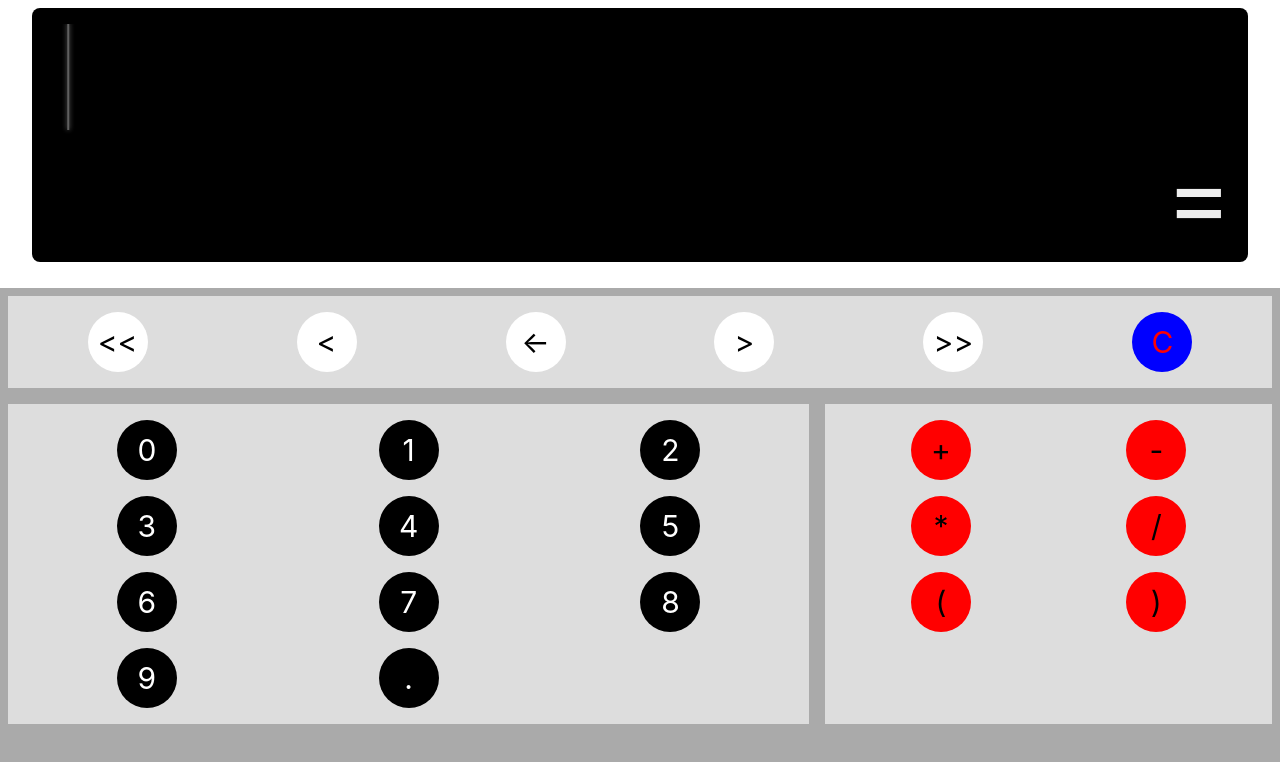
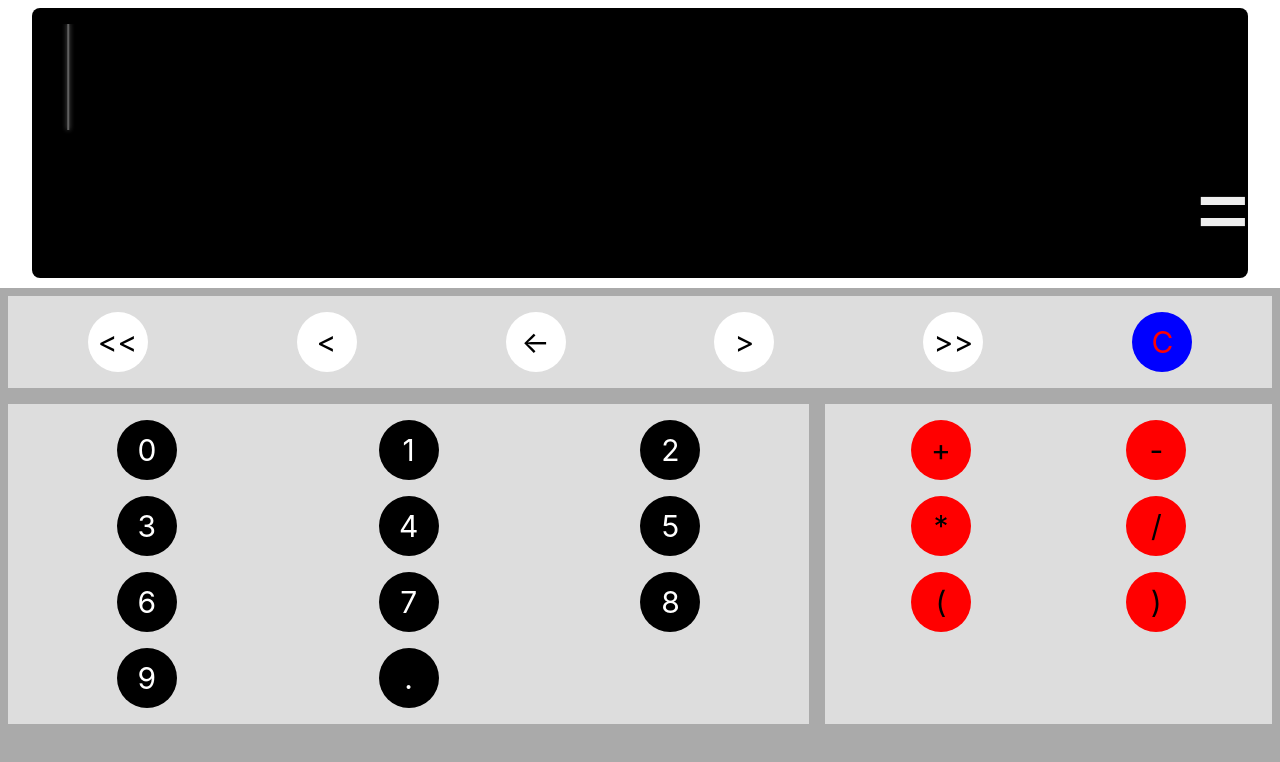
Before and after one commit to voskanvl/calculator, a React (Create React App) app: page / in a window 1280 px wide. Shown: the top 762 px of the page. Built offline with nearby package versions, Linux system fonts and the light colour scheme.

Commit message:
autoscrolling input

```diff
--- a/src/App.scss
+++ b/src/App.scss
@@ -62,24 +62,24 @@ body {
     transform: translateX(-50%);
     border-radius: 0.5rem;
     overflow: scroll;
+    & > div {
+        width: 100%;
+        line-height: 1;
+        overflow: auto;
+        margin: 0.5rem;
+        padding: 0.5rem;
+    }
     & > .equal {
         text-align: right;
-        line-height: 1;
         font-size: 100px;
         color: #eee;
-        margin: 0.5rem;
     }
     & > .input {
-        width: 100%;
-        line-height: 1;
         font-size: 90px;
-        margin: 0.5rem;
         border: none;
         outline: none;
         box-sizing: border-box;
-        padding: 0.5rem;
         color: #ccc;
-        overflow: auto;
         white-space: nowrap;
         background-color: transparent;
     }
--- a/src/components/output.jsx
+++ b/src/components/output.jsx
@@ -1,6 +1,6 @@
 /** @format */
 
-import { insert } from "../insert";
+import { useRef, useEffect } from "react";
 
 const Output = ({ output }) => {
     // const inp = useRef(null);
@@ -8,16 +8,11 @@ const Output = ({ output }) => {
     let { value, pointer } = output;
     const right = value.slice(0, pointer);
     const left = value.slice(pointer);
-    console.log("🚀 ~ output", output, right, left);
+    const caret = useRef(null);
 
-    const renderValue = (
-        <div>
-            {right}
-            <span className="pointer">|</span>
-            {left}
-        </div>
-    );
-    console.log("🚀 ~ renderValue", renderValue);
+    useEffect(() => {
+        caret.current.scrollIntoView({ block: "center", behavior: "smooth" });
+    }, [pointer]);
 
     const postSet = () => {
         let result = 0;
@@ -30,16 +25,13 @@ const Output = ({ output }) => {
     };
     return (
         <div className="output">
-            {/* <input
-                className="input"
-                ref={inp}
-                type="text"
-                placeholder="0"
-                onInput={event => input({ event, inp: inp.current })}
-                value={value}
-                onBlur={() => inp.current.focus()}
-            /> */}
-            <div className="input">{renderValue}</div>
+            <div className="input">
+                {right}
+                <span className="pointer" ref={caret}>
+                    |
+                </span>
+                {left}
+            </div>
             <div className="equal">={postSet()}</div>
         </div>
     );
@@ -48,4 +40,3 @@ const Output = ({ output }) => {
 export default Output;
 
 //TODO: перенести стиль из Апп сюда
-//TODO: инпут должен автоматически скролиться при введении новых символов
```
